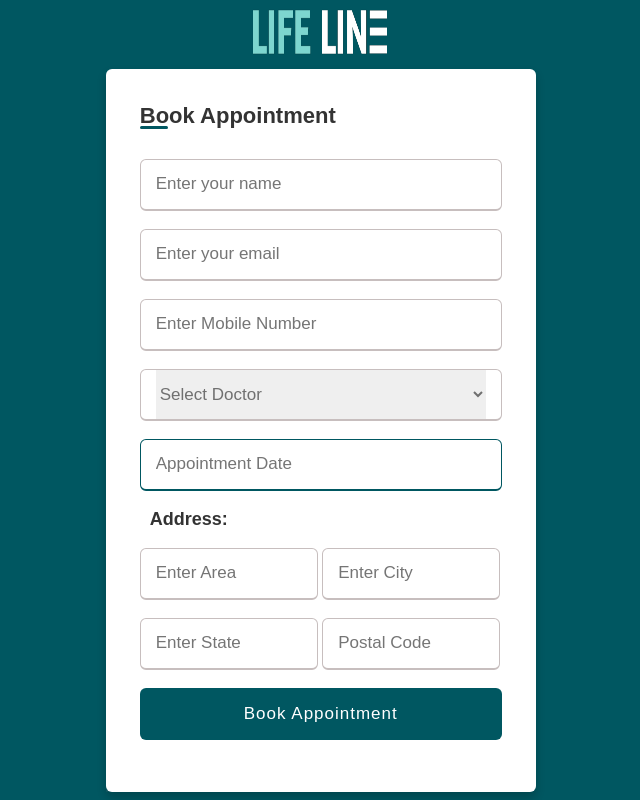
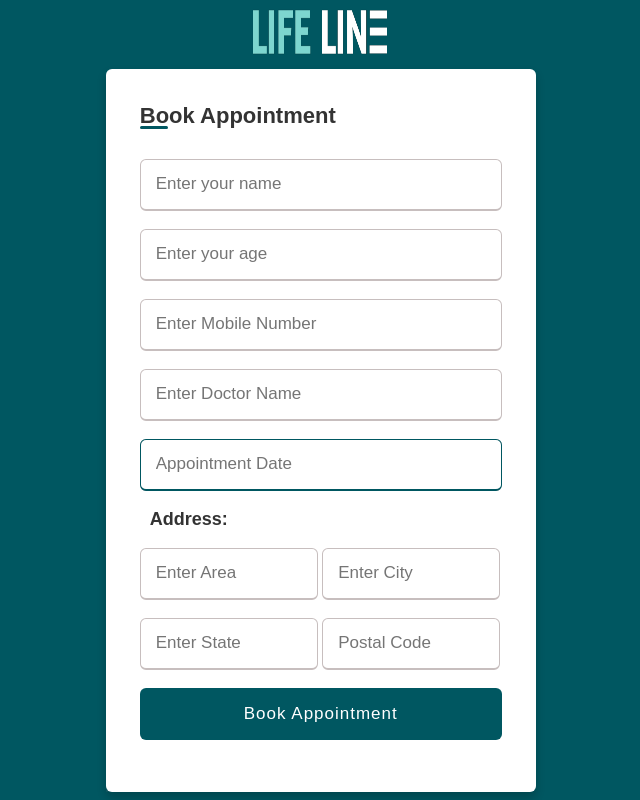
Before and after one commit to itsbasil/Hospital-Management, a Django app: page /appointment in a window 1280 px wide. Shown: the whole page, without its empty margins (320-960 px from the left). Run offline with Django 4.2, Linux system fonts and the light colour scheme.

Commit message:
#appointment html,css edited / admin,forms,models,urls&views connection to html

```diff
--- a/myenv/myproject/myapp/admin.py
+++ b/myenv/myproject/myapp/admin.py
@@ -1,5 +1,6 @@
 from django.contrib import admin
-from.models import Patient,Doctor
+from.models import Patient,Doctor,Appointment
 # Register your models here.
 admin.site.register(Patient)
 admin.site.register(Doctor)
+admin.site.register(Appointment)
--- a/myenv/myproject/myapp/forms.py
+++ b/myenv/myproject/myapp/forms.py
@@ -1,5 +1,5 @@
 from django import forms
-from.models import Patient,Doctor
+from.models import Patient,Doctor,Appointment
 
 class PatientForm(forms.ModelForm):
     class Meta:
@@ -16,3 +16,11 @@ class DoctorForm(forms.ModelForm):
         widgets ={
 
         }
+
+class AppointmentForm(forms.ModelForm):
+    class Meta:
+        model=Appointment
+        fields="__all__"
+        widgets ={
+
+        }
--- a/myenv/myproject/myapp/models.py
+++ b/myenv/myproject/myapp/models.py
@@ -29,3 +29,18 @@ class Doctor(models.Model):
     password1=models.CharField(max_length=150)
     def __str__(self):
         return self.doctorname
+
+    #appointment
+class Appointment(models.Model):
+    patientname=models.CharField(max_length=150)
+    age=models.CharField(max_length=100)
+    contactnum=models.CharField(max_length=100)
+    doctorname=models.CharField(max_length=150,null=True,blank=True)
+    date=models.CharField(max_length=150)
+    address1=models.CharField(max_length=150)
+    address2=models.CharField(max_length=150)
+    address3=models.CharField(max_length=150)
+    pin=models.CharField(max_length=150)
+
+    def __str__(self):
+        return self.patientname
--- a/myenv/myproject/myapp/templates/appointment.html
+++ b/myenv/myproject/myapp/templates/appointment.html
@@ -14,18 +14,20 @@
     </a></div>
   <div class="wrapper">
     <h2>Book Appointment</h2>
-    <form action="#">
+    <form action="#" method="post">
+        {% csrf_token %}
       <div class="input-box">
-        <input type="text" placeholder="Enter your name" required>
+        <input type="text" id="patientname" name="patientname" placeholder="Enter your name" required>
       </div>
       <div class="input-box">
-        <input type="email" placeholder="Enter your email" required>
+        <input type="text" id="age" name="age" placeholder="Enter your age" required>
       </div>
       <div class="input-box">
-        <input type="number" placeholder="Enter Mobile Number" required>
+        <input type="text" id="contactnum" name="contactnum" placeholder="Enter Mobile Number" required>
       </div>
 
       <div class="input-box">
+        <input type="text" id="doctorname" name="doctorname" placeholder="Enter Doctor Name" required>
         <div class="column">
             <div class="select-box">
          <select>
@@ -41,19 +43,19 @@
 
       <div class="input-box">
 
-        <input type="text" name="date" placeholder="Appointment Date" onfocus="(this.type='date')" onblur="if(!this.value) this.type='text'">
+        <input type="text" id="date" name="date" placeholder="Appointment Date" onfocus="(this.type='date')" onblur="if(!this.value) this.type='text'">
       </div>
 
 
       <h3>Address:</h3>
 
       <div class="input-box2">
-        <input type="text" placeholder="Enter Area" required>
-        <input type="text" placeholder="Enter City" required>
+        <input type="text" id="address1" name="address1" placeholder="Enter Area" required>
+        <input type="text" id="address2" name="address2" placeholder="Enter City" required>
       </div>
       <div class="input-box2">
-        <input type="text" placeholder="Enter State" required>
-        <input type="number" placeholder="Postal Code" required>
+        <input type="text" id="address3" name="address3" placeholder="Enter State" required>
+        <input type="text" id="pin" name="pin" placeholder="Postal Code" required>
       </div>
 
       <div class="input-box button">
--- a/myenv/myproject/myapp/views.py
+++ b/myenv/myproject/myapp/views.py
@@ -1,7 +1,7 @@
 from django.contrib.auth.models import User,auth
 from django.shortcuts import render,redirect
-from.forms import PatientForm,DoctorForm
-from.models import Patient,Doctor
+from.forms import PatientForm,DoctorForm,AppointmentForm
+from.models import Patient,Doctor,Appointment
 from django.http import HttpResponse
 
 # Create your views here.
@@ -46,6 +46,13 @@ def doctorReg(request):
 def patientLog(request):
     return render(request,'patientLog.html')
 
-#appointment
+#patient appointment
 def appointment(request):
-    return render(request,'appointment.html')
+    if request.method=="POST":
+            form=AppointmentForm(request.POST)
+            if form.is_valid():
+                form.save()
+                return render(request,'index.html')
+    else:
+        form=AppointmentForm()
+        return render(request,'appointment.html')
```
Also changed, not shown: myenv/myproject/db.sqlite3, myenv/myproject/myapp/migrations/0003_appointment.py (added), myenv/myproject/myapp/static/css/appointment.css (indentation only).
